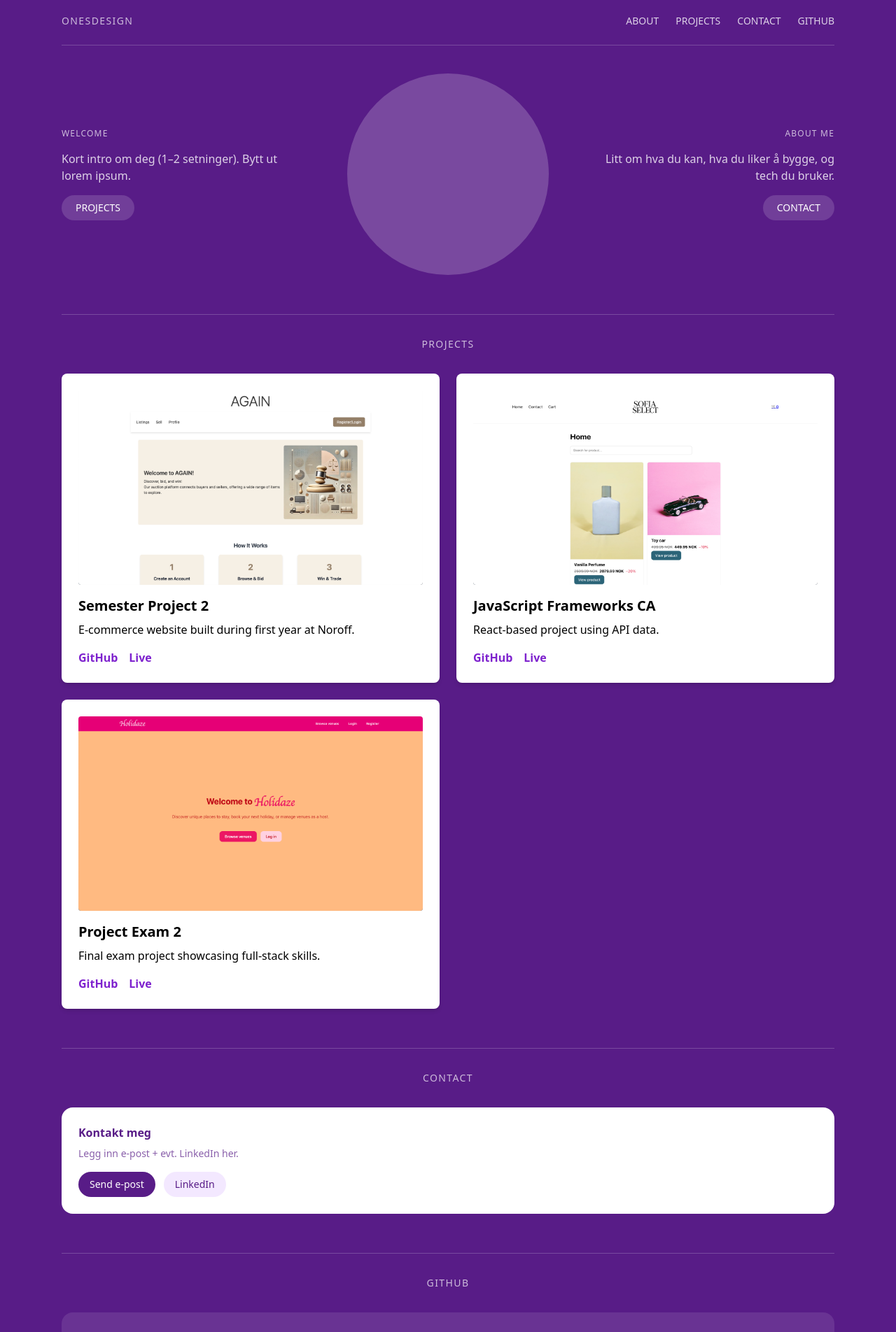
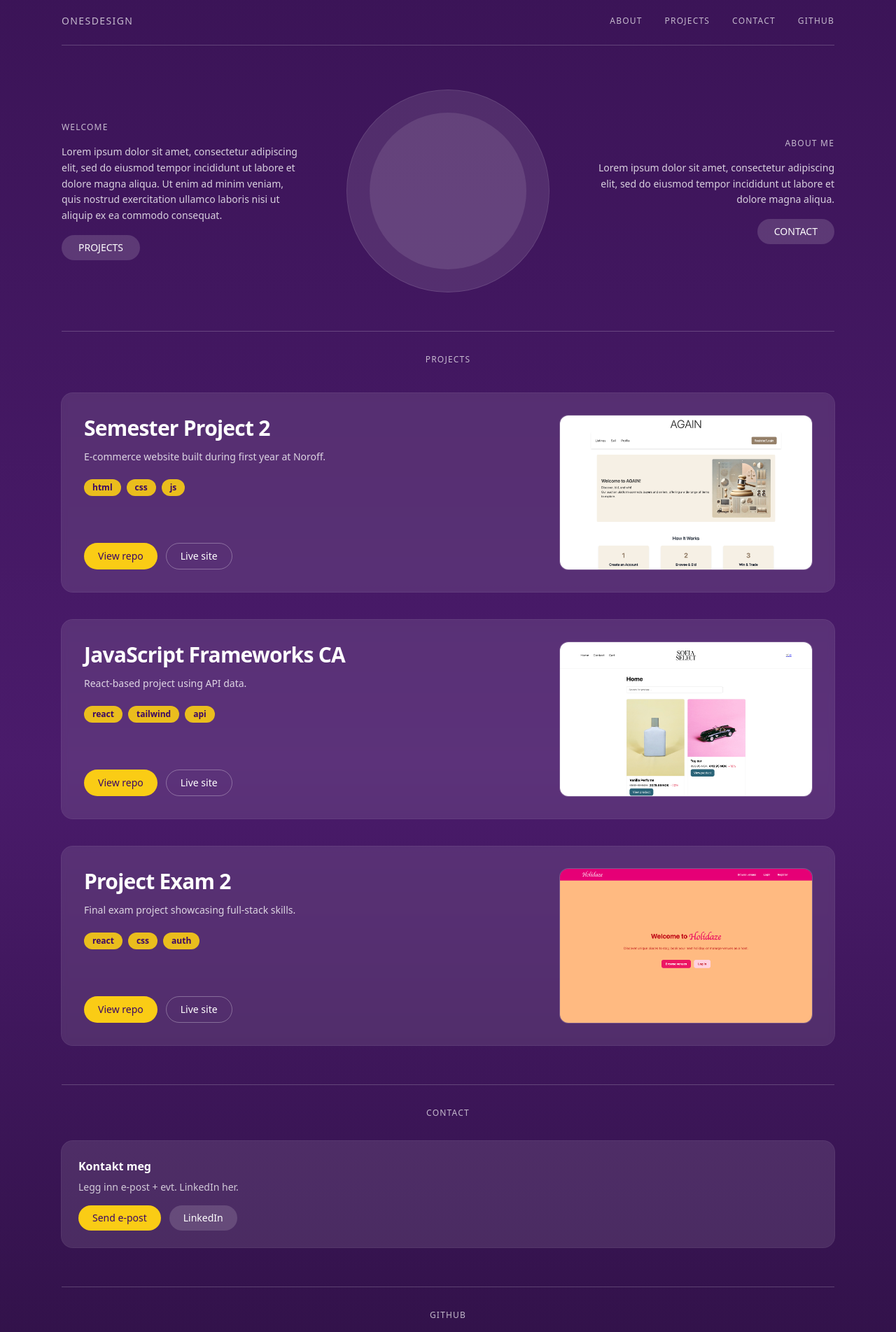
Before and after one commit to KineOnes/portfolio-2, a React (Vite) app: page / in a window 1280 px wide. Shown: the part 20-1924 px from the top of the page at 70% size. Built offline with nearby package versions, Linux system fonts and the light colour scheme.

Commit message:
Add layout to cards and stretch to fit main

```diff
--- a/src/components/projects/ProjectCard.jsx
+++ b/src/components/projects/ProjectCard.jsx
@@ -1,38 +1,78 @@
 export default function ProjectCard({ project }) {
+    const { title, description, image, tags, repoUrl, liveUrl } = project;
+
     return (
-      <article className="bg-white text-black rounded-lg p-6 shadow-md">
-        <img
-          src={project.image}
-          alt={project.title}
-          className="rounded mb-4"
-        />
+      <article className="relative overflow-hidden rounded-2xl bg-white/10 ring-1 ring-white/15 backdrop-blur-sm">
+        <div className="grid gap-6 p-6 md:grid-cols-[1fr_360px] md:p-8">
+          {/* Left content */}
+          <div className="flex flex-col justify-between">
+            <div>
+              <h3 className="text-2xl font-extrabold tracking-tight text-white md:text-3xl">
+                {title}
+              </h3>
 
-        <h3 className="text-xl font-bold mb-2">
-          {project.title}
-        </h3>
+              <p className="mt-3 text-sm leading-relaxed text-white/80">
+                {description}
+              </p>
 
-        <p className="mb-4">
-          {project.description}
-        </p>
+              {/* Tags */}
+              {Array.isArray(tags) && tags.length > 0 && (
+                <ul className="mt-5 flex flex-wrap gap-2">
+                  {tags.map((tag) => (
+                    <li
+                      key={tag}
+                      className="rounded-full bg-yellow-400/90 px-3 py-1 text-xs font-semibold text-purple-950"
+                    >
+                      {tag}
+                    </li>
+                  ))}
+                </ul>
+              )}
+            </div>
 
-        <div className="flex gap-4">
-          <a
-            href={project.repoUrl}
-            target="_blank"
-            className="text-purple-700 font-semibold"
-          >
-            GitHub
-          </a>
+            {/* Buttons */}
+            <div className="mt-6 flex flex-wrap gap-3">
+              {repoUrl && (
+                <a
+                  href={repoUrl}
+                  target="_blank"
+                  rel="noreferrer"
+                  className="inline-flex items-center justify-center rounded-full bg-yellow-400 px-5 py-2 text-sm font-medium text-purple-950 hover:bg-yellow-300 transition"
+                >
+                  View repo
+                </a>
+              )}
 
-          {project.liveUrl && (
-            <a
-              href={project.liveUrl}
-              target="_blank"
-              className="text-purple-700 font-semibold"
-            >
-              Live
-            </a>
-          )}
+              {liveUrl && (
+                <a
+                  href={liveUrl}
+                  target="_blank"
+                  rel="noreferrer"
+                  className="inline-flex items-center justify-center rounded-full border border-white/30 px-5 py-2 text-sm text-white hover:bg-white/10 transition"
+                >
+                  Live site
+                </a>
+              )}
+            </div>
+          </div>
+
+          {/* Right image */}
+          <div className="relative">
+            <div className="h-full min-h-[220px] w-full overflow-hidden rounded-xl bg-white/10 ring-1 ring-white/20">
+              {image ? (
+                <img
+                  src={image}
+                  alt={`${title} screenshot`}
+                  className="h-full w-full object-cover"
+                  loading="lazy"
+                />
+              ) : (
+                <div className="flex h-full w-full items-center justify-center text-xs text-white/40">
+                  No image
+                </div>
+              )}
+            </div>
+          </div>
         </div>
       </article>
     );
--- a/src/components/projects/ProjectsList.jsx
+++ b/src/components/projects/ProjectsList.jsx
@@ -3,13 +3,12 @@ import ProjectCard from "./ProjectCard";
 
 export default function ProjectsList() {
   return (
-    <section className="grid gap-6 md:grid-cols-2">
-      {projects.map((project) => (
-        <ProjectCard
-          key={project.id}
-          project={project}
-        />
-      ))}
+    <section id="projects" className="mt-10">
+      <div className="flex flex-col gap-10">
+        {projects.map((project) => (
+          <ProjectCard key={project.id} project={project} />
+        ))}
+      </div>
     </section>
   );
 }
--- a/src/data/projects.js
+++ b/src/data/projects.js
@@ -4,6 +4,7 @@ const projects = [
       title: "Semester Project 2",
       description: "E-commerce website built during first year at Noroff.",
       image: "/projects/semester-project-2.png",
+      tags: ["html", "css", "js"],
       repoUrl: "https://github.com/KineOnes/sp2",
       liveUrl: "https://again-auction-site.netlify.app/",
     },
@@ -12,14 +13,16 @@ const projects = [
       title: "JavaScript Frameworks CA",
       description: "React-based project using API data.",
       image: "/projects/js-frameworks.png",
+      tags: ["react", "tailwind", "api"],
       repoUrl: "https://github.com/KineOnes/noroff-ecom",
-      liveUrl: "https://sofiaselect.netlify.app/",
+      liveUrl: "https://sofiasselect.netlify.app/",
     },
     {
       id: 3,
       title: "Project Exam 2",
       description: "Final exam project showcasing full-stack skills.",
       image: "/projects/project-exam-2.png",
+      tags: ["react", "css", "auth"],
       repoUrl: "https://github.com/KineOnes/holidaze",
       liveUrl: "https://holidaze2026.netlify.app/",
     },
--- a/src/pages/Home.jsx
+++ b/src/pages/Home.jsx
@@ -2,47 +2,70 @@ import ProjectsList from "../components/projects/ProjectsList";
 
 export default function Home() {
   return (
-    <div className="min-h-screen bg-purple-900 text-white">
-      {/* Hero */}
-      <section className="mx-auto max-w-6xl px-6 pt-10 pb-14">
+    <div className="min-h-screen text-white bg-gradient-to-b from-[#3b1457] via-[#4a1b6b] to-[#2a0f3f]">
+      {/* Background glow */}
+      <div className="pointer-events-none fixed inset-0 -z-10">
+        <div className="absolute left-1/2 top-[-180px] h-[520px] w-[520px] -translate-x-1/2 rounded-full bg-white/10 blur-[90px]" />
+        <div className="absolute right-[-120px] top-[120px] h-[420px] w-[420px] rounded-full bg-white/5 blur-[90px]" />
+        <div className="absolute left-[-140px] bottom-[-180px] h-[520px] w-[520px] rounded-full bg-white/5 blur-[100px]" />
+      </div>
+
+      {/* Header */}
+      <header className="mx-auto max-w-6xl px-6 pt-10">
         <div className="flex items-center justify-between gap-6 border-b border-white/20 pb-6">
           <p className="text-sm tracking-widest text-white/70">ONESDESIGN</p>
 
-          <nav className="hidden gap-6 text-sm text-white/80 md:flex">
-            <a className="hover:text-white" href="#about">ABOUT</a>
-            <a className="hover:text-white" href="#projects">PROJECTS</a>
-            <a className="hover:text-white" href="#contact">CONTACT</a>
-            <a className="hover:text-white" href="#github">GITHUB</a>
+          <nav className="hidden items-center gap-8 text-xs tracking-widest text-white/70 md:flex">
+            <a className="hover:text-white" href="#about">
+              ABOUT
+            </a>
+            <a className="hover:text-white" href="#projects">
+              PROJECTS
+            </a>
+            <a className="hover:text-white" href="#contact">
+              CONTACT
+            </a>
+            <a className="hover:text-white" href="#github">
+              GITHUB
+            </a>
           </nav>
         </div>
+      </header>
 
-        <div className="mt-10 grid gap-10 md:grid-cols-3 md:items-center">
+      {/* Hero */}
+      <section className="mx-auto max-w-6xl px-6 pt-10 pb-14">
+        <div className="mt-6 grid gap-10 md:grid-cols-3 md:items-center">
           {/* Welcome */}
           <div className="space-y-4">
             <p className="text-xs tracking-widest text-white/70">WELCOME</p>
-            <p className="text-white/80">
-              Kort intro om deg (1–2 setninger). Bytt ut lorem ipsum.
+            <p className="text-sm leading-relaxed text-white/80">
+            Lorem ipsum dolor sit amet, consectetur adipiscing elit, sed do eiusmod tempor incididunt ut labore et dolore
+            magna aliqua. Ut enim ad minim veniam, quis nostrud exercitation ullamco laboris nisi ut aliquip ex ea commodo consequat.
             </p>
+
             <a
               href="#projects"
-              className="inline-flex rounded-full bg-white/15 px-5 py-2 text-sm hover:bg-white/20"
+              className="inline-flex items-center justify-center rounded-full bg-white/15 px-6 py-2 text-sm hover:bg-white/20"
             >
               PROJECTS
             </a>
           </div>
 
-          {/* Avatar/illustration placeholder */}
-          <div className="mx-auto h-56 w-56 rounded-full bg-white/20 md:h-72 md:w-72" />
+          {/* Avatar / illustration */}
+          <div className="mx-auto flex h-56 w-56 items-center justify-center rounded-full bg-white/10 ring-1 ring-white/20 md:h-72 md:w-72">
+            <div className="h-44 w-44 rounded-full bg-white/10 md:h-56 md:w-56" />
+          </div>
 
           {/* About me */}
           <div id="about" className="space-y-4 md:text-right">
             <p className="text-xs tracking-widest text-white/70">ABOUT ME</p>
-            <p className="text-white/80">
-              Litt om hva du kan, hva du liker å bygge, og tech du bruker.
+            <p className="text-sm leading-relaxed text-white/80">
+            Lorem ipsum dolor sit amet, consectetur adipiscing elit, sed do eiusmod tempor incididunt ut labore et dolore magna aliqua.
             </p>
+
             <a
               href="#contact"
-              className="inline-flex rounded-full bg-white/15 px-5 py-2 text-sm hover:bg-white/20"
+              className="inline-flex items-center justify-center rounded-full bg-white/15 px-6 py-2 text-sm hover:bg-white/20"
             >
               CONTACT
             </a>
@@ -53,7 +76,7 @@ export default function Home() {
       {/* Projects */}
       <section id="projects" className="mx-auto max-w-6xl px-6 pb-14">
         <div className="border-t border-white/20 pt-8">
-          <h2 className="text-center text-sm tracking-widest text-white/70">
+          <h2 className="text-center text-xs tracking-widest text-white/70">
             PROJECTS
           </h2>
         </div>
@@ -66,22 +89,31 @@ export default function Home() {
       {/* Contact */}
       <section id="contact" className="mx-auto max-w-6xl px-6 pb-14">
         <div className="border-t border-white/20 pt-8">
-          <h2 className="text-center text-sm tracking-widest text-white/70">
+          <h2 className="text-center text-xs tracking-widest text-white/70">
             CONTACT
           </h2>
         </div>
 
-        <div className="mt-8 rounded-2xl bg-white p-6 text-purple-900">
+        <div className="mt-8 rounded-2xl bg-white/10 p-6 ring-1 ring-white/15">
           <p className="font-semibold">Kontakt meg</p>
-          <p className="mt-2 text-sm text-purple-900/70">
+          <p className="mt-2 text-sm text-white/75">
             Legg inn e-post + evt. LinkedIn her.
           </p>
 
           <div className="mt-4 flex flex-wrap gap-3">
-            <a className="rounded-full bg-purple-900 px-4 py-2 text-sm text-white" href="mailto:din@email.no">
+            <a
+              className="rounded-full bg-yellow-400 px-5 py-2 text-sm font-medium text-purple-950 hover:bg-yellow-300"
+              href="mailto:din@email.no"
+            >
               Send e-post
             </a>
-            <a className="rounded-full bg-purple-100 px-4 py-2 text-sm" href="#" target="_blank" rel="noreferrer">
+
+            <a
+              className="rounded-full bg-white/15 px-5 py-2 text-sm text-white hover:bg-white/20"
+              href="#"
+              target="_blank"
+              rel="noreferrer"
+            >
               LinkedIn
             </a>
           </div>
@@ -91,18 +123,18 @@ export default function Home() {
       {/* Github */}
       <section id="github" className="mx-auto max-w-6xl px-6 pb-16">
         <div className="border-t border-white/20 pt-8">
-          <h2 className="text-center text-sm tracking-widest text-white/70">
+          <h2 className="text-center text-xs tracking-widest text-white/70">
             GITHUB
           </h2>
         </div>
 
-        <div className="mt-8 rounded-2xl bg-white/10 p-6">
-          <p className="text-white/80">
+        <div className="mt-8 rounded-2xl bg-white/10 p-6 ring-1 ring-white/15">
+          <p className="text-sm text-white/80">
             Lenke til GitHub-profil + evt. “profile README”.
           </p>
 
           <a
-            className="mt-4 inline-flex rounded-full bg-yellow-400 px-4 py-2 text-sm font-medium text-purple-950 hover:bg-yellow-300"
+            className="mt-4 inline-flex rounded-full bg-yellow-400 px-5 py-2 text-sm font-medium text-purple-950 hover:bg-yellow-300"
             href="https://github.com/KineOnes"
             target="_blank"
             rel="noreferrer"
```
